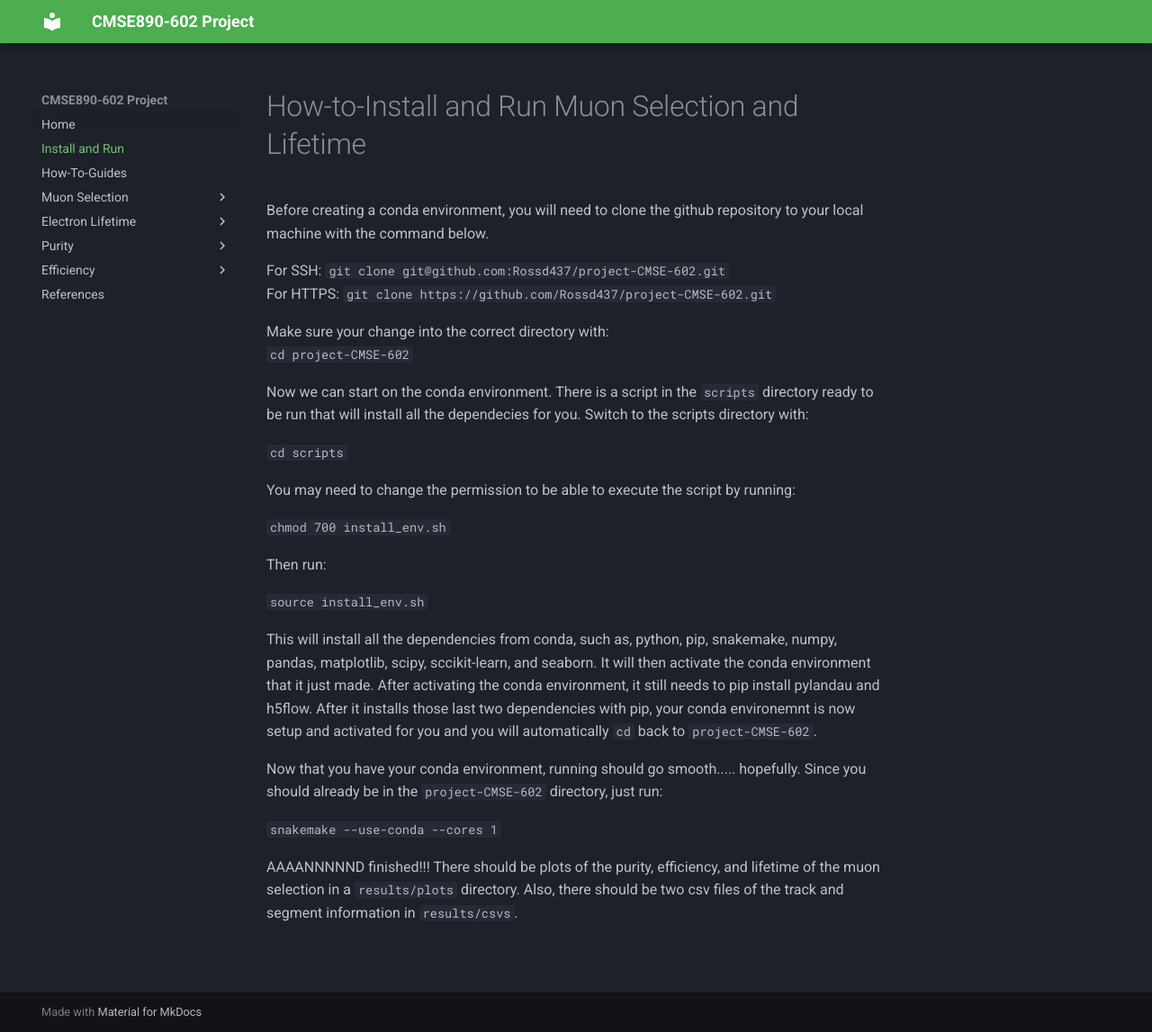
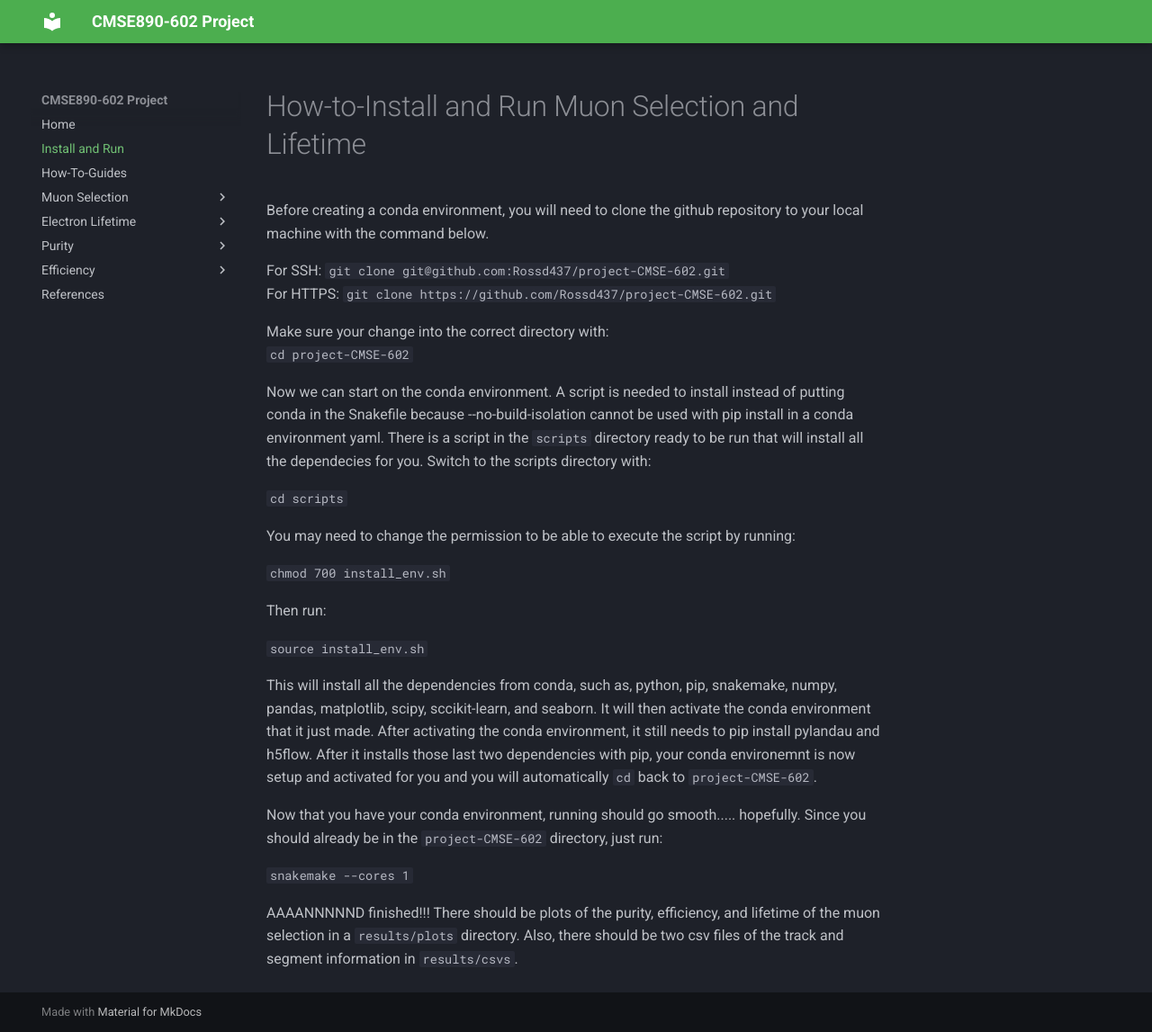
Before and after one commit to Rossd437/muonselection, an MkDocs documentation site: the page built from docs/installation.md, in a window 1280 px wide and 1147 px high. Shown: the whole window at 90% size. Built offline with MkDocs 1.6.1 and Material for MkDocs 9.7.7, drawn with Linux system fonts in a browser that asks for light colours.

Commit message:
Fixing installation documentation

````diff
--- a/docs/installation.md
+++ b/docs/installation.md
@@ -8,7 +8,7 @@
 Make sure your change into the correct directory with: <br>
 ```cd project-CMSE-602```
 
-Now we can start on the conda environment. There is a script in the `scripts` directory ready to be run that will install all the dependecies for you. Switch to the scripts directory with: <br>
+Now we can start on the conda environment. A script is needed to install instead of putting conda in the Snakefile because --no-build-isolation cannot be used with pip install in a conda environment yaml. There is a script in the `scripts` directory ready to be run that will install all the dependecies for you. Switch to the scripts directory with: <br>
 
 `cd scripts`
 
@@ -24,6 +24,6 @@ This will install all the dependencies from conda, such as, python, pip, snakema
 
 Now that you have your conda environment, running should go smooth..... hopefully. Since you should already be in the `project-CMSE-602` directory, just run: <br>
 
-```snakemake --use-conda --cores 1```
+```snakemake --cores 1```
 
 AAAANNNNND finished!!! There should be plots of the purity, efficiency, and lifetime of the muon selection in a ```results/plots``` directory. Also, there should be two csv files of the track and segment information in ```results/csvs```.
````
